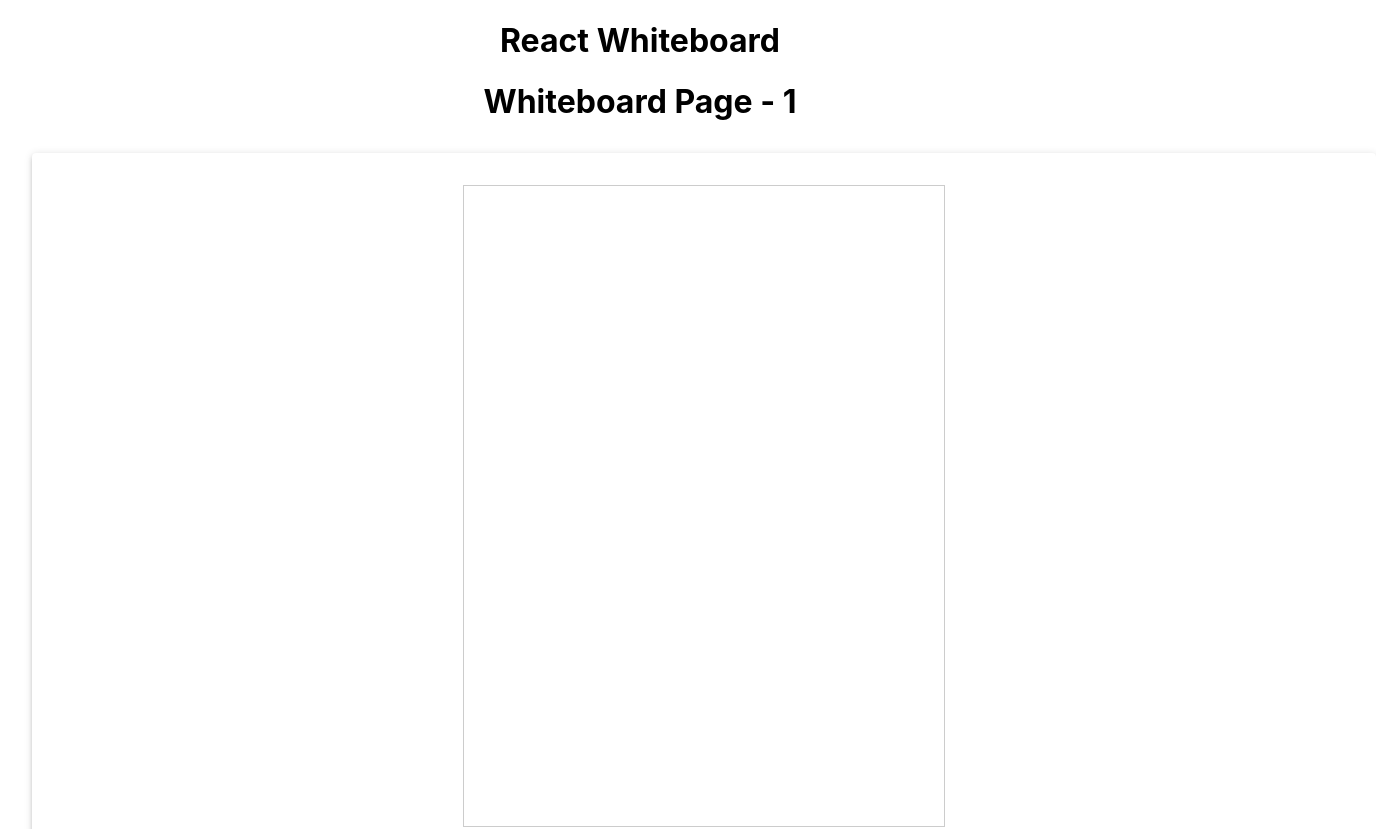
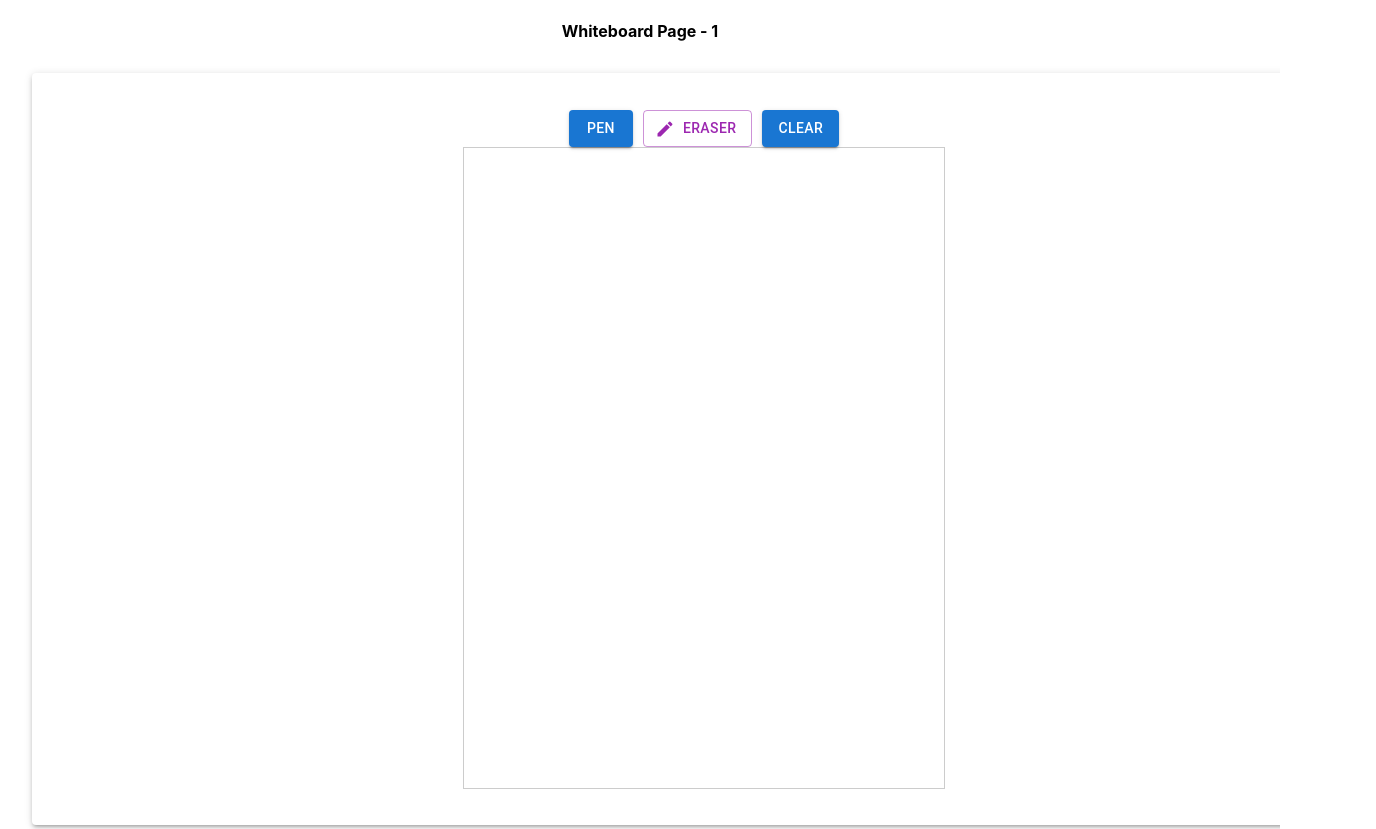
Before and after one commit to dh-anna/Fe-WhiteBoard, a React (Create React App) app in the folder fe-whiteboard/: page /whiteboard/1 in a window 1280 px wide. Shown: the top 829 px of the page, 1376 px wide, since content can reach past the window. Built offline with nearby package versions, Linux system fonts and the light colour scheme.

Commit message:
wip: whiteboard not scrollable

```diff
--- a/fe-whiteboard/src/App.tsx
+++ b/fe-whiteboard/src/App.tsx
@@ -9,7 +9,6 @@ import { WhiteboardPage } from "./pages/WhiteboardPage";
 function App() {
   return (
     <div className="App">
-      <h1>React Whiteboard</h1>
       <Box>
         <BrowserRouter>
           <Routes>
--- a/fe-whiteboard/src/components/whiteboard.tsx
+++ b/fe-whiteboard/src/components/whiteboard.tsx
@@ -85,15 +85,8 @@ export const Whiteboard: React.FC<WhiteboardProps> = (
   };
 
   return (
-    <Paper elevation={3} sx={{ m: 4, p: 4, height: "100%", width: "100%" }}>
-      <canvas
-        ref={canvasRef}
-        onMouseDown={handleMouseDown}
-        onMouseMove={handleMouseMove}
-        onMouseUp={handleMouseUp}
-        style={{ border: "1px solid #ccc" }}
-      />
-      <div style={{ marginTop: "10px" }}>
+      <Paper elevation={3} sx={{ m: 4, p: 4, height: "80%", width: "100%" }}>
+        <div style={{ marginTop: "5px" }}>
           <Button
               variant={currentTool === "pen" ? "contained" : "outlined"}
               color="primary"
@@ -119,6 +112,14 @@ export const Whiteboard: React.FC<WhiteboardProps> = (
             Clear
           </Button>
         </div>
+      <canvas
+        ref={canvasRef}
+        onMouseDown={handleMouseDown}
+        onMouseMove={handleMouseMove}
+        onMouseUp={handleMouseUp}
+        style={{ border: "1px solid #ccc" }}
+      />
+
     </Paper>
   );
 };
--- a/fe-whiteboard/src/pages/WhiteboardPage.tsx
+++ b/fe-whiteboard/src/pages/WhiteboardPage.tsx
@@ -1,13 +1,19 @@
+import React from "react";
 import { Box } from "@mui/material";
 import { Whiteboard } from "../components/whiteboard";
 import { useParams } from "react-router-dom";
 
 export const WhiteboardPage = () => {
     const whiteboardId = useParams()["whiteboardId"];
+
+    // Apply styles to the body and html elements to make the entire page not scrollable
+    document.body.style.overflow = "hidden";
+    document.documentElement.style.overflow = "hidden";
+
     return (
         <Box>
             <div>
-        <h1>Whiteboard Page - {whiteboardId}</h1>
+                <h4>Whiteboard Page - {whiteboardId}</h4>
             </div>
             <Whiteboard />
         </Box>
```
Lines whose indentation alone changed are shown as unchanged.
